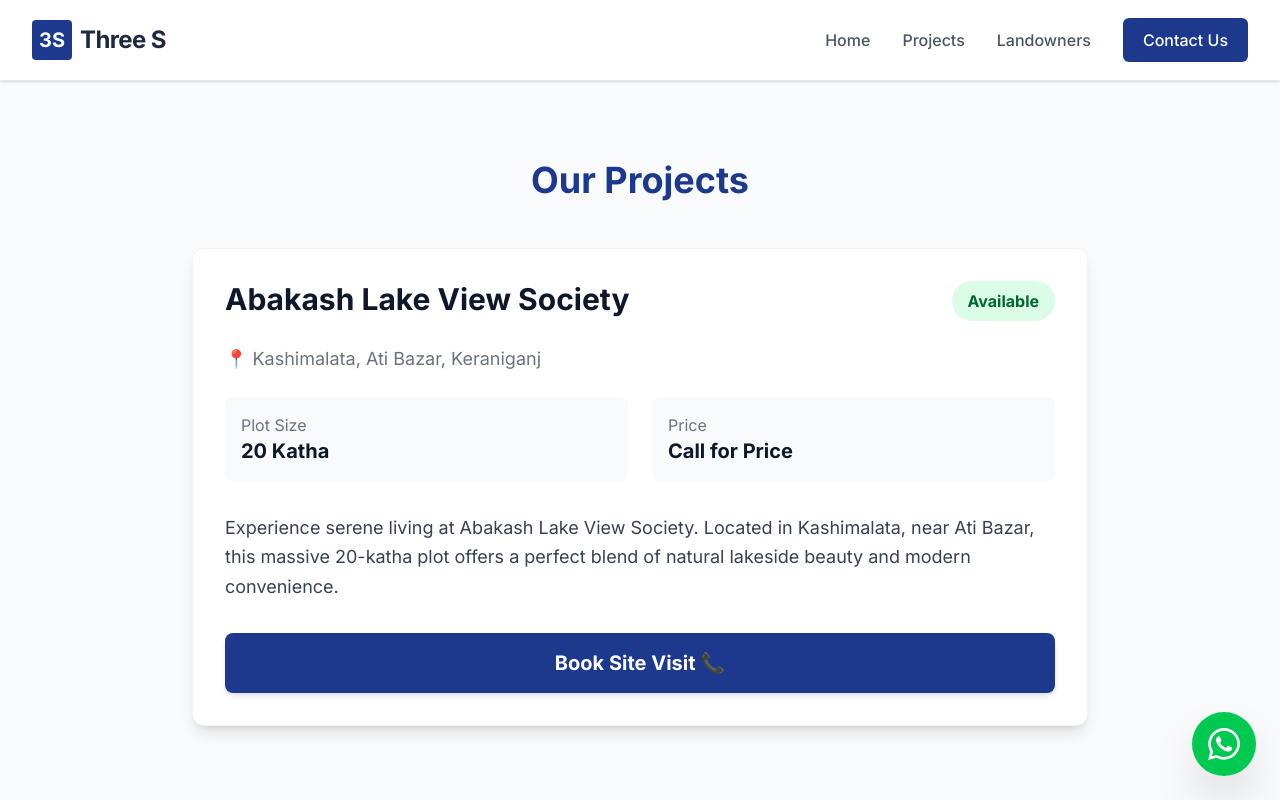
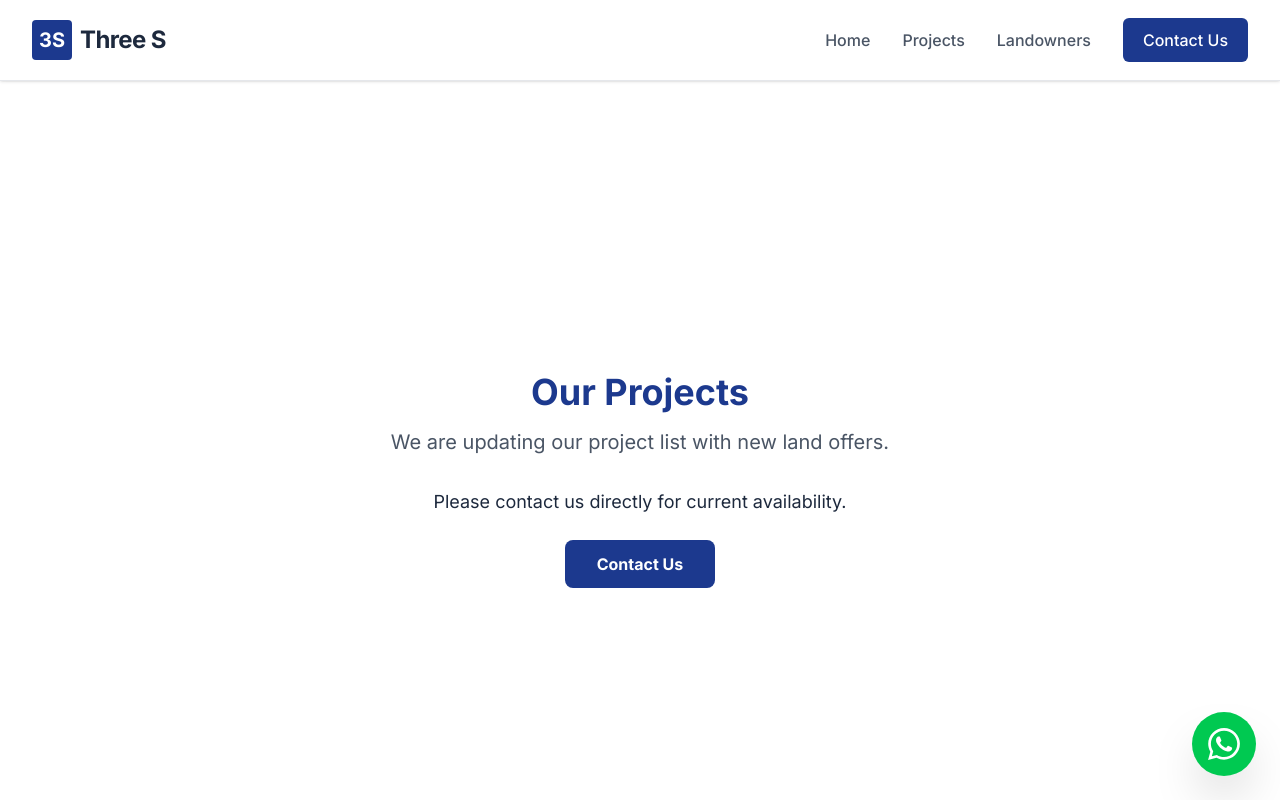
Before and after one commit to Nasif172/three-s-developers, a Next.js app: page /projects in a window 1280 px wide. Shown: the top 800 px of the page. Built offline with nearby package versions, Linux system fonts and the light colour scheme.

Commit message:
Add files via upload

```diff
--- a/app/projects/page.tsx
+++ b/app/projects/page.tsx
@@ -1,46 +1,21 @@
-import Link from 'next/link';
-
 export default function ProjectsPage() {
   return (
-    <main className="min-h-screen bg-gray-50 py-20 px-4">
-      <h1 className="text-4xl font-bold text-center text-blue-900 mb-12">Our Projects</h1>
-
-      <div className="max-w-4xl mx-auto bg-white rounded-xl shadow-lg overflow-hidden border border-gray-100">
-        <div className="p-8">
-          <div className="flex justify-between items-start mb-6">
-            <h2 className="text-3xl font-bold text-slate-900">Abakash Lake View Society</h2>
-            <span className="bg-green-100 text-green-800 font-bold px-4 py-2 rounded-full">
-              Available
-            </span>
-          </div>
-
-          <p className="text-gray-500 text-lg mb-6">📍 Kashimalata, Ati Bazar, Keraniganj</p>
-
-          <div className="grid grid-cols-2 gap-6 mb-8">
-            <div className="bg-gray-50 p-4 rounded-lg">
-              <p className="text-gray-500">Plot Size</p>
-              <p className="text-xl font-bold text-slate-900">20 Katha</p>
-            </div>
-            <div className="bg-gray-50 p-4 rounded-lg">
-              <p className="text-gray-500">Price</p>
-              <p className="text-xl font-bold text-slate-900">Call for Price</p>
-            </div>
-          </div>
-
-          <p className="text-gray-700 text-lg mb-8 leading-relaxed">
-            Experience serene living at Abakash Lake View Society. Located in Kashimalata, near Ati Bazar,
-            this massive 20-katha plot offers a perfect blend of natural lakeside beauty and modern convenience.
-          </p>
-
-          <a
-            href="https://wa.me/8801835105772?text=I am interested in Abakash Lake View"
-            target="_blank"
-            className="block w-full bg-blue-900 text-white text-center font-bold text-xl py-4 rounded-lg hover:bg-blue-800 transition shadow-md"
-          >
-            Book Site Visit 📞
-          </a>
-        </div>
+    <div className="min-h-screen flex items-center justify-center bg-white">
+      <div className="text-center p-10">
+        <h1 className="text-4xl font-bold text-blue-900 mb-4">Our Projects</h1>
+        <p className="text-xl text-gray-600 mb-8">
+          We are updating our project list with new land offers.
+        </p>
+        <p className="text-lg text-slate-800">
+          Please contact us directly for current availability.
+        </p>
+        <a
+          href="/contact"
+          className="inline-block mt-6 bg-blue-900 text-white font-bold py-3 px-8 rounded-lg"
+        >
+          Contact Us
+        </a>
       </div>
-    </main>
+    </div>
   );
 }
```
